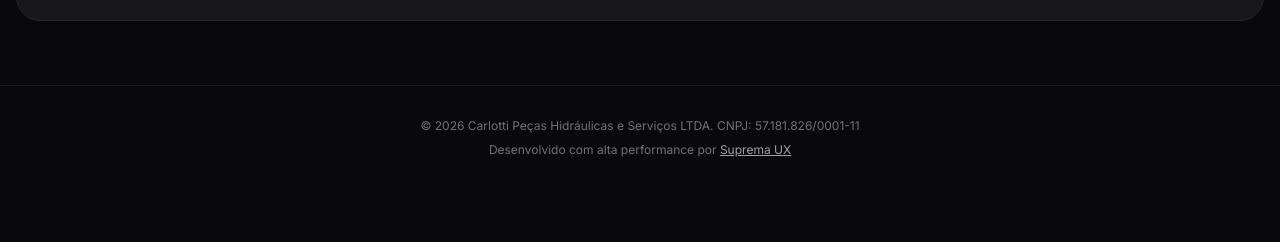
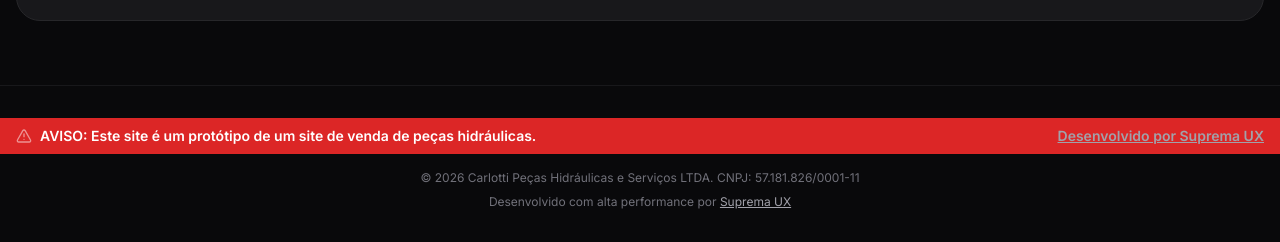
Before and after one commit to supremaux/carlotti, a website: page index.html in a window 1280 px wide. Shown: the part 2554-2796 px from the top of the page. Before the commit the page ends 2744 px from the top, so only its background shows below. Drawn offline with nearby package versions, Linux system fonts and the light colour scheme.

Commit message:
prototipo pronto

```diff
--- a/index.html
+++ b/index.html
@@ -3,6 +3,7 @@
   <head>
     <meta charset="UTF-8" />
     <meta name="viewport" content="width=device-width, initial-scale=1.0" />
+    <meta name="robots" content="noindex, nofollow" />
     <title>Carlotti Peças Hidráulicas | Linha Pesada Rodoviária</title>
 
     <!-- Tailwind CSS CDN -->
@@ -496,6 +497,25 @@
     <footer
       class="bg-zinc-950 border-t border-zinc-900 py-8 text-center text-xs text-zinc-500"
     >
+      <!-- Aviso de que ese site é só um prótótipo  -->
+      <div
+        class="bg-red-600 text-white py-2 px-4 text-xs md:text-sm font-semibold flex justify-between items-center text-center mb-4"
+      >
+        <div class="container mx-auto flex justify-between items-center">
+          <span class="flex items-center gap-2">
+            <i data-lucide="alert-triangle" class="w-4 h-4 animate-pulse"></i>
+            AVISO: Este site é um protótipo de um site de venda de peças
+            hidráulicas.
+          </span>
+          <a
+            href="https://supremaux.com"
+            target="_blank"
+            class="text-zinc-400 hover:text-white underline"
+          >
+            Desenvolvido por Suprema UX
+          </a>
+        </div>
+      </div>
       <div class="container mx-auto px-4 space-y-2">
         <p>
           © 2026 Carlotti Peças Hidráulicas e Serviços LTDA. CNPJ:
```
